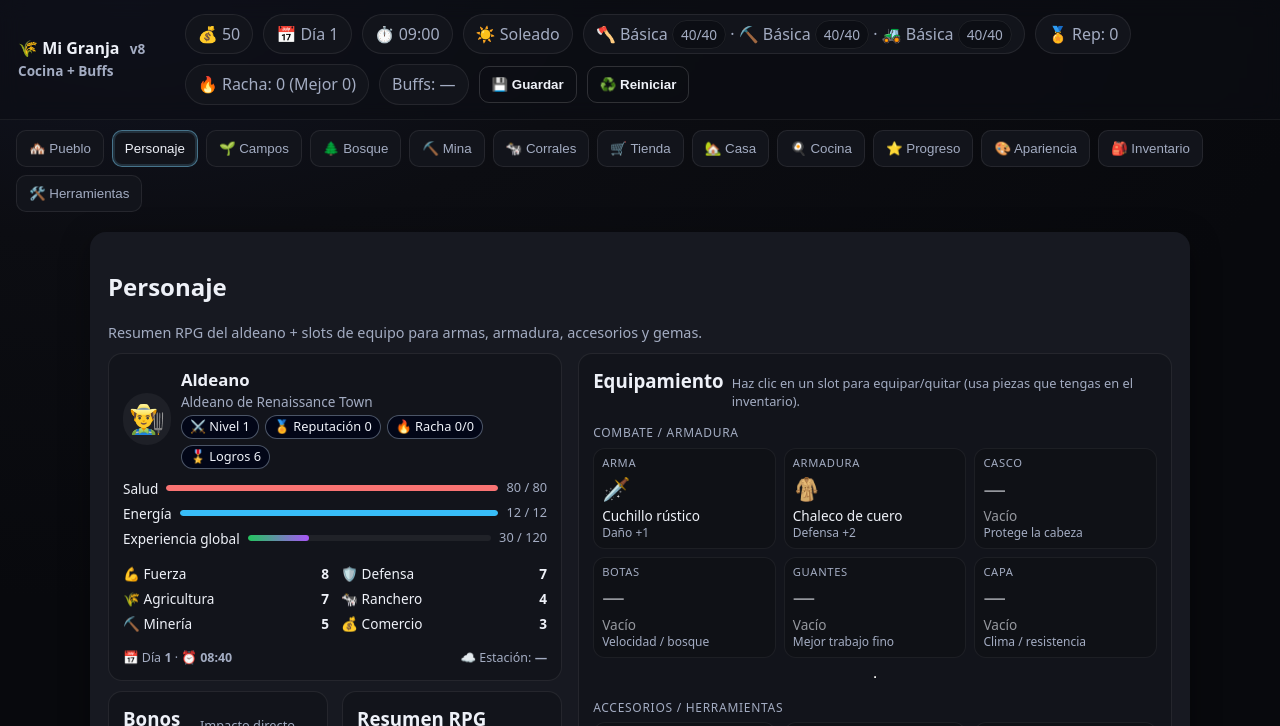
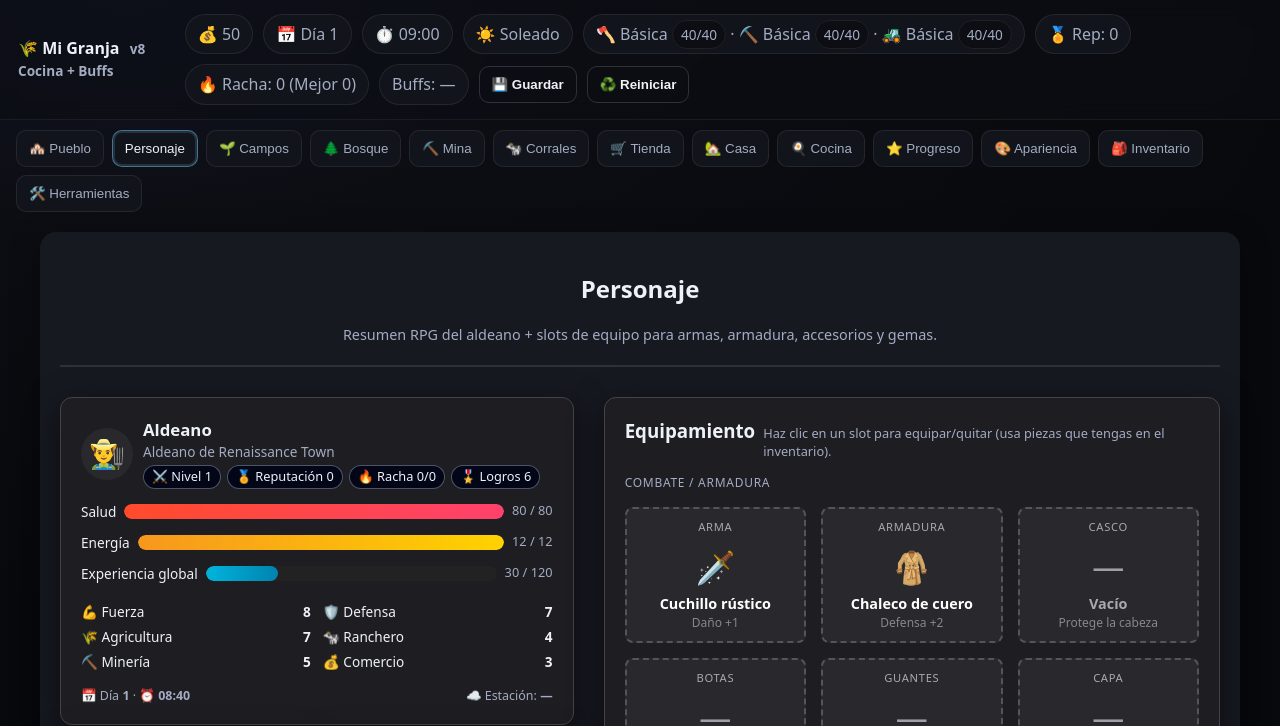
Before and after one commit to Plebe13/Mi-Granja-v8, a website with bundled scripts: page index.html in a window 1280 px wide. Both pictures are taken after a click on the button "Personaje". Shown: the top 726 px of the page. Built offline with nearby package versions, Linux system fonts and the light colour scheme.

Commit message:
Update style.css

```diff
--- a/css/style.css
+++ b/css/style.css
@@ -1178,3 +1178,109 @@ main{
   border-color: var(--accent);
   box-shadow: 0 0 0 1px rgba(125,211,252,0.6);
 }
+
+/* --- MEJORA PESTAÑA PERSONAJE --- */
+
+/* Contenedor principal a pantalla completa */
+#personaje.panel {
+    max-width: 1400px; /* Ancho máximo para que no se deforme en monitores ultra-wide */
+    margin: 0 auto;
+    padding: 20px;
+}
+
+/* Título y subtítulo */
+.char-page-header {
+    text-align: center;
+    margin-bottom: 30px;
+    border-bottom: 2px solid rgba(255, 255, 255, 0.1);
+    padding-bottom: 10px;
+}
+
+/* Grid principal: 2 columnas (Izquierda stats, Derecha equipo) */
+.char-grid {
+    display: grid;
+    grid-template-columns: 1fr 1.2fr; /* La columna de equipo es un poco más ancha */
+    gap: 30px;
+    align-items: start;
+}
+
+/* Ajuste para móviles: una sola columna */
+@media (max-width: 1000px) {
+    .char-grid {
+        grid-template-columns: 1fr;
+    }
+}
+
+/* Tarjetas (Cards) con efecto de cristal */
+.card {
+    background: rgba(30, 30, 35, 0.9);
+    border: 1px solid #444;
+    border-radius: 12px;
+    padding: 20px;
+    box-shadow: 0 8px 32px rgba(0,0,0,0.5);
+}
+
+/* Diseño de los Slots de Equipamiento */
+.slot-grid {
+    display: grid;
+    grid-template-columns: repeat(auto-fill, minmax(140px, 1fr));
+    gap: 15px;
+    margin-top: 15px;
+}
+
+.slot {
+    background: rgba(255, 255, 255, 0.05);
+    border: 2px dashed #555;
+    border-radius: 8px;
+    padding: 10px;
+    text-align: center;
+    transition: all 0.3s ease;
+    cursor: pointer;
+}
+
+.slot:hover {
+    border-color: #ffd700; /* Dorado al pasar el mouse */
+    background: rgba(255, 255, 255, 0.1);
+    transform: translateY(-3px);
+}
+
+.slot-label {
+    font-size: 0.7rem;
+    text-transform: uppercase;
+    color: #aaa;
+    margin-bottom: 5px;
+}
+
+.slot-icon {
+    font-size: 2rem;
+    margin: 5px 0;
+}
+
+.slot-name {
+    font-weight: bold;
+    font-size: 0.9rem;
+    color: #fff;
+}
+
+.slot-desc {
+    font-size: 0.75rem;
+    color: #888;
+}
+
+/* Barras de vida y energía más grandes */
+.char-bar {
+    height: 15px;
+    background: #222;
+    border-radius: 10px;
+    overflow: hidden;
+    margin: 5px 0;
+}
+
+.char-bar-fill {
+    height: 100%;
+    transition: width 0.5s ease;
+}
+
+.char-bar-health { background: linear-gradient(90deg, #ff4b2b, #ff416c); }
+.char-bar-energy { background: linear-gradient(90deg, #f7971e, #ffd200); }
+.char-bar-exp-fill { background: linear-gradient(90deg, #00b4db, #0083b0); }
```
